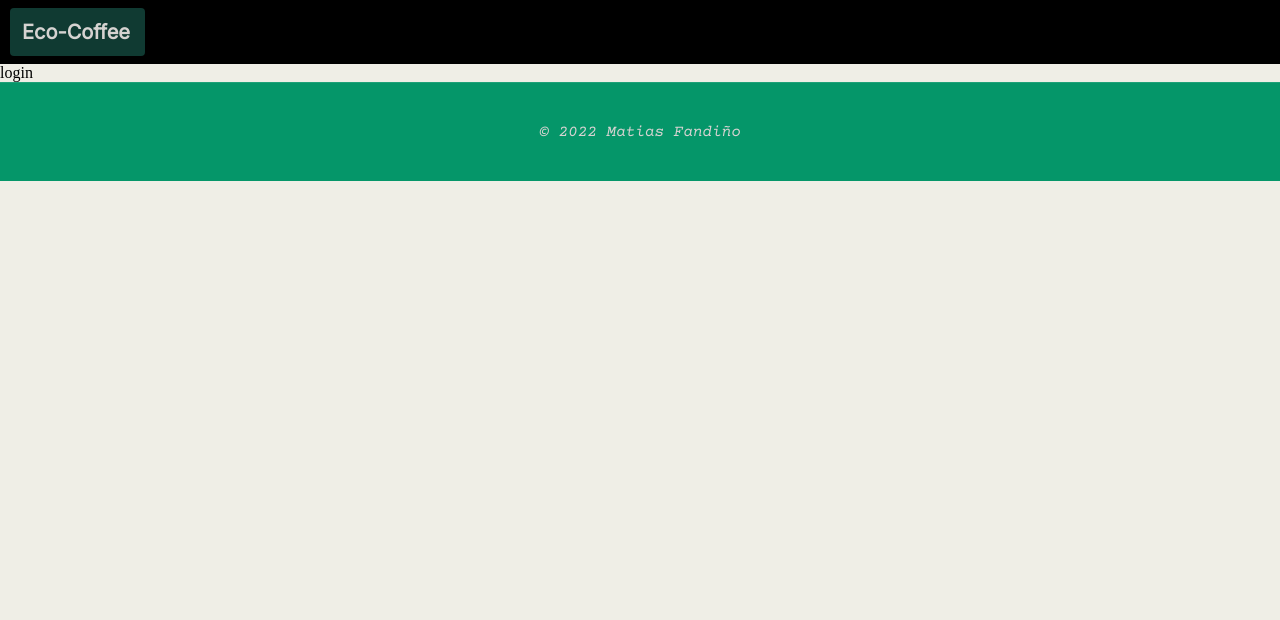
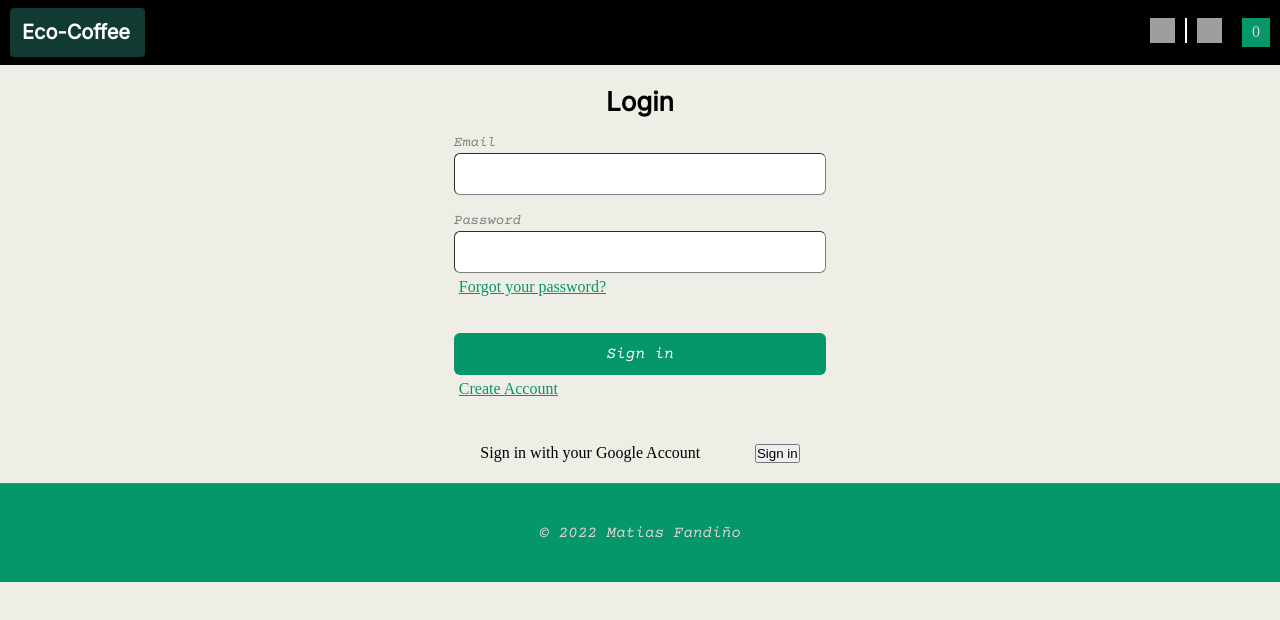
Before and after one commit to matifandy8/Eco-Coffee-Nextjs, a Next.js app: page /auth/login in a window 1280 px wide. Shown: the top 620 px of the page. Built offline with nearby package versions, Linux system fonts and the light colour scheme; no server answers; grey boxes are pictures that could not be loaded.

Commit message:
auth login

```diff
--- a/src/components/layout/header/header.styles.ts
+++ b/src/components/layout/header/header.styles.ts
@@ -1,4 +1,4 @@
-import styled from "styled-components";
+import styled from 'styled-components'
 
 export const Logo = styled.h1`
   opacity: 1;
@@ -8,6 +8,10 @@ export const Logo = styled.h1`
   margin-left: 10px;
   border-radius: 0.25rem;
   font-size: 20px;
+  a{
+      color: white;
+      text-decoration: none;
+  }
 `;
 
 export const HeaderContainer = styled.header`
@@ -15,4 +19,32 @@ export const HeaderContainer = styled.header`
   background: ${(props) => props.theme.colors.black};
   padding: 0.5rem 0rem;
   color: ${(props) => props.theme.colors.gray};
+  display: flex;
+  justify-content: space-between;
 `;
+export const ImgIcon = styled.img`
+  cursor: pointer;
+  height: 25px;
+  width: 25px;
+  margin: 10px;
+  &:hover{
+    opacity: 0.5;
+  }
+`;
+export const Line = styled.div`
+  background-color: white;
+  height: 25px;
+  width: 2px;
+  margin-top: 10px;
+`;
+
+export const IconsLink = styled.div`
+ display: flex;
+`;
+
+export const CartCount = styled.div`
+ cursor: pointer;
+ margin: 10px;
+ background-color: ${(props) => props.theme.colors.green};
+ padding: 5px 10px;
+`;
--- a/src/components/layout/header/index.tsx
+++ b/src/components/layout/header/index.tsx
@@ -1,10 +1,37 @@
-import Link from "next/link";
-import { HeaderContainer, Logo } from "./header.styles";
+import Link from 'next/link';
+import {
+  HeaderContainer,
+  Logo,
+  ImgIcon,
+  Line,
+  IconsLink,
+  CartCount,
+} from './header.styles';
 
 const Header: React.FC = () => {
   return (
     <HeaderContainer>
-      <Logo>Eco-Coffee</Logo>
+      <Logo>
+        <Link href="/">
+          <a>Eco-Coffee</a>
+        </Link>
+      </Logo>
+      <IconsLink>
+        <Link href="/auth/login">
+          <a>
+            <ImgIcon
+              src="https://icon-library.com/images/profile-icon-white/profile-icon-white-3.jpg"
+              alt="account Icon"
+            />
+          </a>
+        </Link>
+        <Line></Line>
+        <ImgIcon
+          src="https://icon-library.com/images/shopping-cart-icon-white/shopping-cart-icon-white-11.jpg"
+          alt="cart Icon"
+        />
+        <CartCount>0</CartCount>
+      </IconsLink>
     </HeaderContainer>
   );
 };
--- a/src/pages/_app.tsx
+++ b/src/pages/_app.tsx
@@ -6,6 +6,7 @@ import { SessionProvider } from "next-auth/react";
 
 import theme from "../styles/theme";
 import Layout from "../components/layout";
+
 
 const MyApp: React.FC<AppProps> = ({ Component, pageProps }) => {
   return (
--- /dev/null
+++ b/src/pages/auth/auth.styles.ts
@@ -0,0 +1,87 @@
+import styled from "styled-components";
+
+
+
+
+export const Wrapper = styled.section`
+  display: flex;
+  justify-content: center;
+  align-items: center;
+  height: 100%;
+  width: 100%;
+  a{
+    color:${(props) => props.theme.colors.green};
+    padding: 5px;
+  }
+`;
+
+export const Form = styled.form`
+  margin: 0 auto;
+  width: 100%;
+  max-width: 414px;
+  padding: 1.3rem;
+  display: flex;
+  flex-direction: column;
+  position: relative;
+`;
+export const Title = styled.h1`
+text-align: center;
+
+`;
+export const Label = styled.label`
+  display: block;
+  font-family: ${(props) => props.theme.fontSubtitle.fontFamily};
+  font-size: 0.875rem;
+  line-height: 1.25rem;
+  font-weight: 500;
+  color: gray;
+  margin-top: 1rem;
+`;
+export const Input = styled.input`
+  width: 100%;
+  min-width: 0;
+  -webkit-appearance: none;
+  -moz-appearance: none;
+  appearance: none;
+  border-radius: 0.375rem;
+  border-width: 1px;
+  border-color: gray;
+  background-color: ${(props) => props.theme.colors.white};
+  padding: 0.5rem 1rem;
+  ${(props) => props.theme.fontTitle.fontFamily}
+  font-size: 1rem;
+  line-height: 1.5rem;
+  color: gray;
+  :focus,
+  :hover {
+    box-shadow: 0 0 3px rgba(0, 0, 0, 0.15), 0 1px 5px rgba(0, 0, 0, 0.1);
+  }
+`;
+
+export const GoogleAuth = styled.div`
+  display: flex;
+  margin: 0 auto;
+  padding: 20px;
+  max-width: 414px;
+  justify-content: space-around;
+`;
+export const Button = styled.button`
+  display: flex;
+  width: 100%;
+  -webkit-appearance: none;
+  -moz-appearance: none;
+  appearance: none;
+  align-items: center;
+  justify-content: center;
+  border-radius: 0.375rem;
+  border-width: 1px;
+  border-color: transparent;
+  background-color: ${(props) => props.theme.colors.green};
+  padding: 0.5rem 2rem;
+  font-family: ${(props) => props.theme.fontSubtitle.fontFamily};
+  font-size: 1rem;
+  line-height: 1.5rem;
+  font-weight: 500;
+  color: ${(props) => props.theme.colors.white};
+  margin-top: 2rem;
+`;
--- a/src/pages/auth/login.tsx
+++ b/src/pages/auth/login.tsx
@@ -1,9 +1,60 @@
-import React from 'react'
+import { useSession, signIn } from 'next-auth/react';
+import Link from 'next/link';
+import { useState } from 'react';
+
+import { Wrapper, Input, Form, Button,Label,GoogleAuth,Title } from './auth.styles';
 
 const Login: React.FC = () => {
+  const { data: session } = useSession();
+  const [dados, setDados] = useState({
+    email: "",
+    password: ""
+  });
+  const handleSubmit = e => {
+    e.preventDefault();
+    console.log(dados);
+  };
+
+  const handleChange = e => {
+    e.preventDefault();
+    const { name, value } = e.target;
+    setDados(Object.assign(dados, { [name]: value }));
+  };
   return (
-    <div>login</div>
-  )
-}
+    <div>
+      <Wrapper>
+        <Form onSubmit={handleSubmit}>
+        <Title>Login</Title>
 
-export default  Login
+          <Label>Email</Label>
+          <Input
+            type="email"
+            name="email"
+            value={dados.email}
+            onChange={handleChange}
+          />
+           <Label>Password</Label>
+          <Input
+            type="password"
+            name="password"
+            value={dados.password}
+            onChange={handleChange}
+          />
+          <Link href="/auth/forgot">
+          <a>Forgot your password?</a>
+        </Link>
+          <Button>Sign in</Button>
+          <Link href="/auth/register">
+          <a>Create Account</a>
+        </Link>
+        </Form>
+      </Wrapper>
+      <GoogleAuth>
+        Sign in with your Google Account <br />
+        <button onClick={() => signIn()}>Sign in</button>
+      </GoogleAuth>
+    </div>
+  );
+};
+
+export default Login;
```
Also changed, not shown: src/pages/auth/register.tsx (added, +26 -0 lines), src/pages/index.tsx (+3 -4 lines), 2 other files (tests, documents, lock files or other folders).
